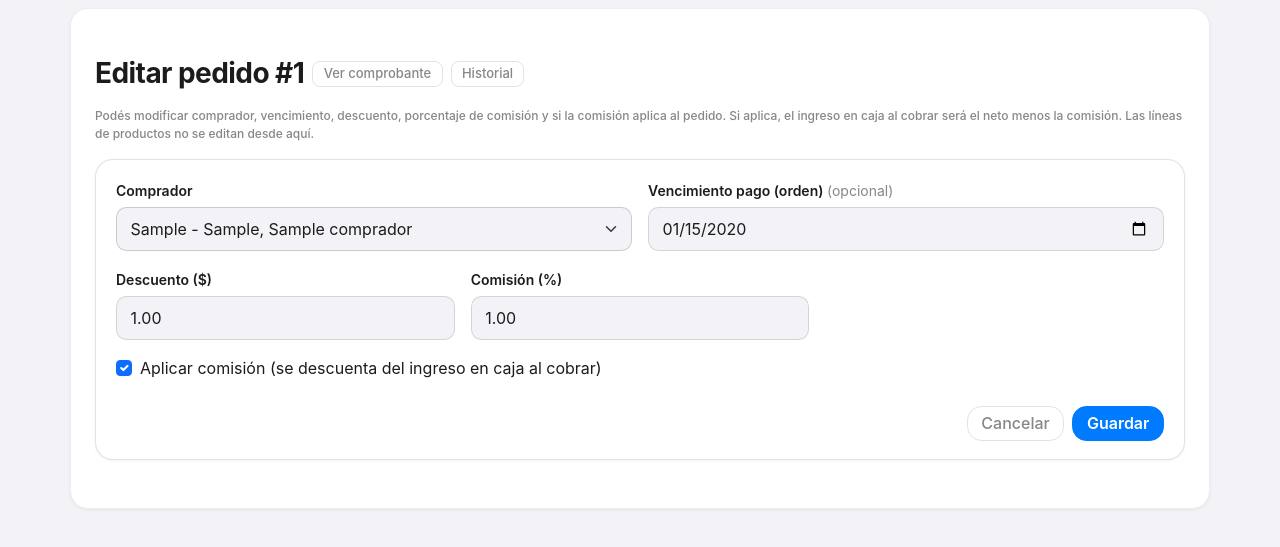
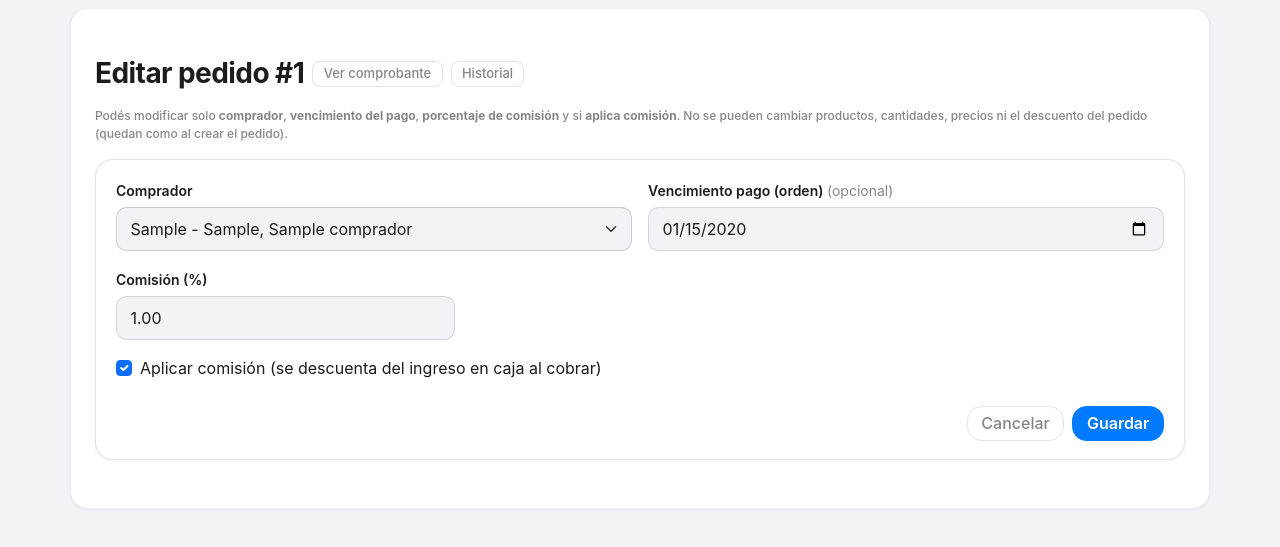
Before and after one commit to sironacooperativa-ship-it/sironanuevo, a Django app: page /ventas/1/editar/ in a window 1280 px wide. Shown: the part 53-600 px from the top of the page. Run offline with Django 5.2, Linux system fonts and the light colour scheme; a user stored in the database is signed in; tables that the repository leaves empty hold one stand-in row (values such as "Sample post"); some libraries are stand-ins or nearby versions.

Commit message:
fix(ventas): edición de pedido solo cabecera, sin montos ni líneas
- Quita descuento del formulario de edición; texto aclaratorio

- POST rechaza linea_* y descuento_monto forzados

Made-with: Cursor

```diff
--- a/templates/ventas/editar.html
+++ b/templates/ventas/editar.html
@@ -8,7 +8,7 @@
   </div>
 
   <p class="text-muted small">
-    Podés modificar comprador, vencimiento, descuento, porcentaje de comisión y si la comisión aplica al pedido. Si aplica, el ingreso en caja al cobrar será el neto menos la comisión. Las líneas de productos no se editan desde aquí.
+    Podés modificar solo <strong>comprador</strong>, <strong>vencimiento del pago</strong>, <strong>porcentaje de comisión</strong> y si <strong>aplica comisión</strong>. No se pueden cambiar productos, cantidades, precios ni el descuento del pedido (quedan como al crear el pedido).
   </p>
 
   <div class="card shadow-sm">
@@ -27,11 +27,6 @@
             {% if form.fecha_vencimiento_pago.errors %}
               <div class="text-danger small">{{ form.fecha_vencimiento_pago.errors }}</div>
             {% endif %}
-          </div>
-          <div class="col-12 col-md-4">
-            <label class="form-label">Descuento ($)</label>
-            {{ form.descuento_monto }}
-            {% if form.descuento_monto.errors %}<div class="text-danger small">{{ form.descuento_monto.errors }}</div>{% endif %}
           </div>
           <div class="col-12 col-md-4">
             <label class="form-label">Comisión (%)</label>
--- a/ventas/forms.py
+++ b/ventas/forms.py
@@ -12,6 +12,8 @@ from .models import Venta
 
 
 class VentaCabeceraEditForm(forms.ModelForm):
+    """Solo cabecera del pedido pendiente: sin productos, cantidades, precios ni descuento."""
+
     fecha_vencimiento_pago = forms.DateField(
         required=False,
         input_formats=list(DATE_INPUT_FORMATS),
@@ -23,15 +25,11 @@ class VentaCabeceraEditForm(forms.ModelForm):
         fields = [
             "comprador",
             "fecha_vencimiento_pago",
-            "descuento_monto",
             "comision_porcentaje",
             "aplica_comision",
         ]
         widgets = {
             "comprador": forms.Select(attrs={"class": "form-select"}),
-            "descuento_monto": forms.TextInput(
-                attrs={"class": "form-control", "inputmode": "decimal", "placeholder": "0"}
-            ),
             "comision_porcentaje": forms.TextInput(
                 attrs={"class": "form-control", "inputmode": "decimal", "placeholder": "4"}
             ),
@@ -48,19 +46,6 @@ class VentaCabeceraEditForm(forms.ModelForm):
         self.fields["comprador"].queryset = qs
         self.fields["comprador"].required = False
         self.fields["aplica_comision"].label = "Aplicar comisión (se descuenta del ingreso en caja al cobrar)"
-
-    def clean_descuento_monto(self):
-        raw = (self.data.get("descuento_monto") or "").strip().replace(",", ".")
-        try:
-            d = Decimal(raw or "0")
-        except InvalidOperation:
-            raise forms.ValidationError("Monto no válido.")
-        if d < 0:
-            raise forms.ValidationError("El descuento no puede ser negativo.")
-        sub = self.instance.subtotal_lineas
-        if d > sub:
-            raise forms.ValidationError("El descuento no puede superar el subtotal de líneas.")
-        return d
 
     def clean_comision_porcentaje(self):
         raw = (self.data.get("comision_porcentaje") or "").strip().replace(",", ".")
--- a/ventas/views.py
+++ b/ventas/views.py
@@ -514,6 +514,16 @@ def venta_editar(request, pk: int):
         return render(request, "ventas/editar_bloqueado.html", {"venta": venta})
 
     if request.method == "POST":
+        # No permitir líneas ni montos de cabecera por POST fuera del formulario acotado.
+        if request.POST.getlist("linea_producto") or request.POST.getlist("linea_cantidad"):
+            messages.error(
+                request,
+                "No se pueden modificar productos, cantidades ni precios del pedido al editar la cabecera.",
+            )
+            return redirect("venta_editar", pk=pk)
+        if (request.POST.get("descuento_monto") or "").strip():
+            messages.error(request, "El descuento del pedido no se puede cambiar desde la edición.")
+            return redirect("venta_editar", pk=pk)
         form = VentaCabeceraEditForm(request.POST, instance=venta)
         if form.is_valid():
             v = form.save(commit=False)
```
